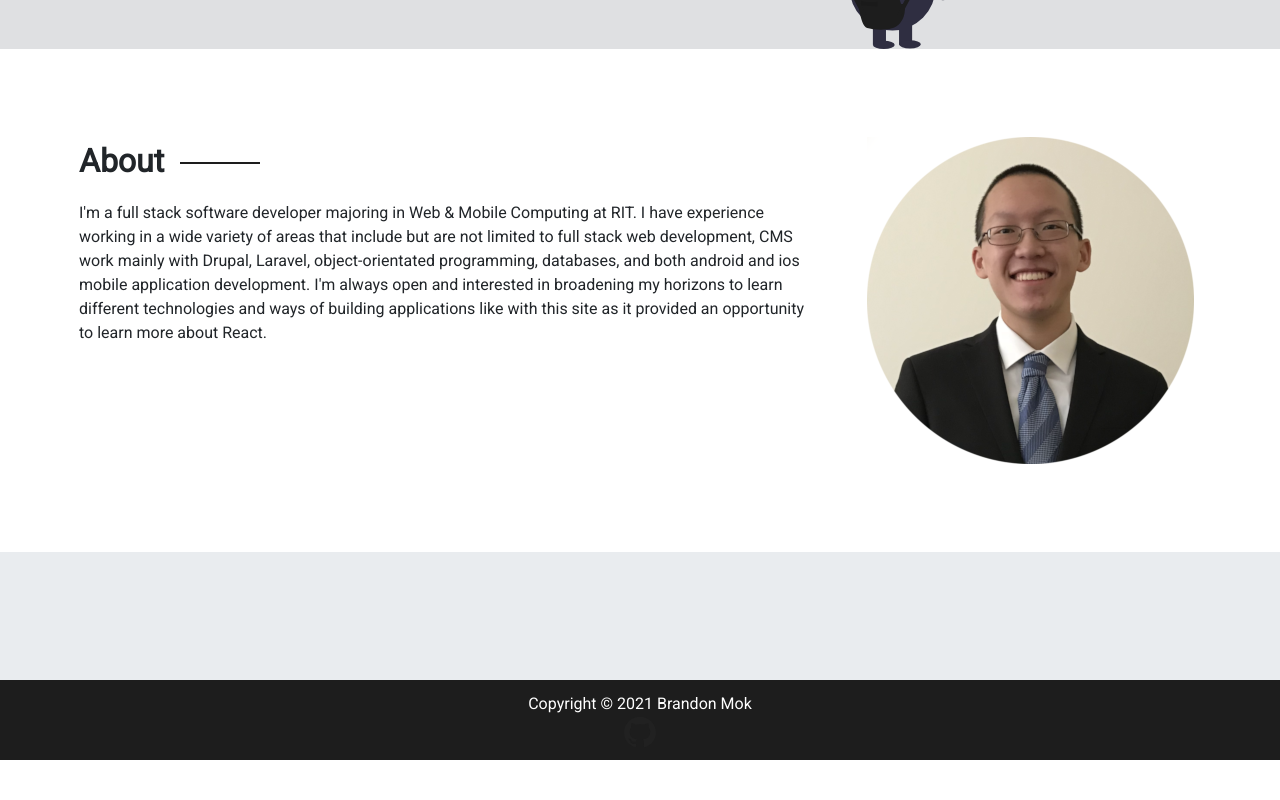
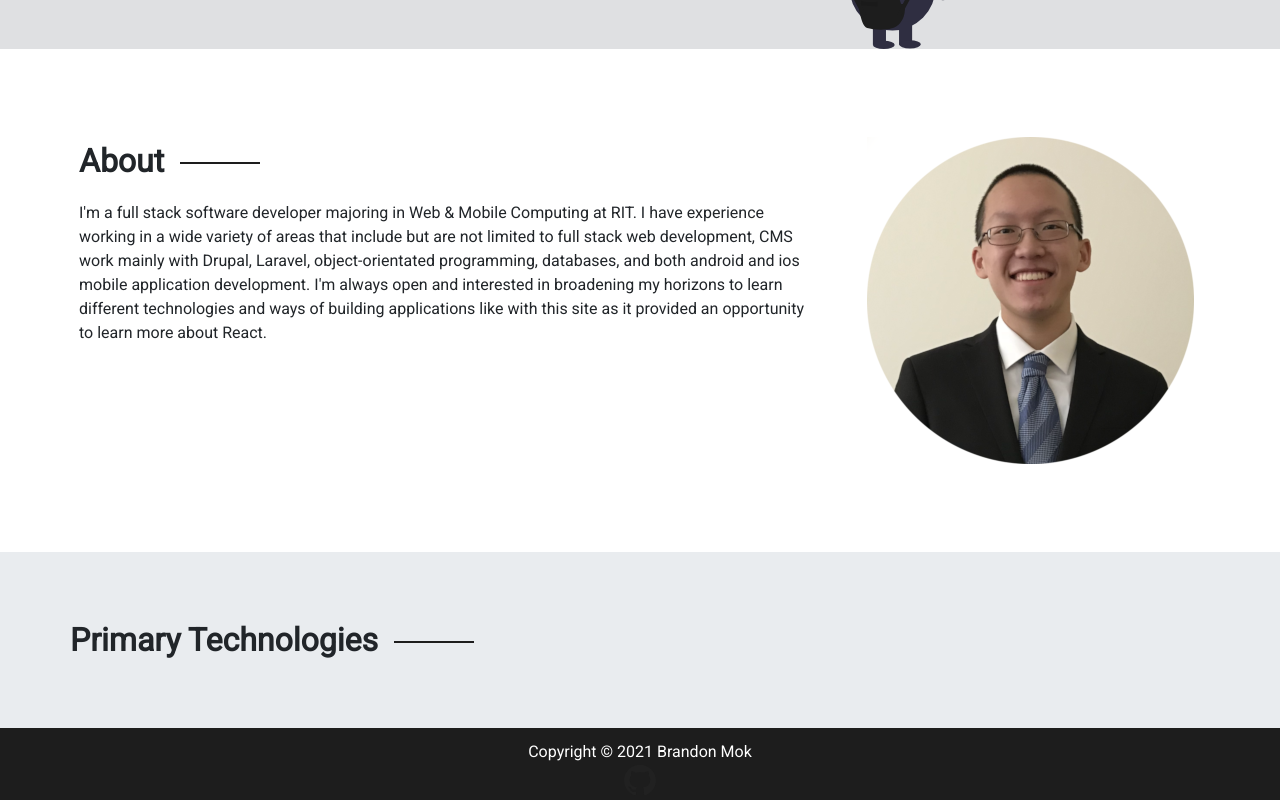
Before and after one commit to BrandonMok/react-personal-website, a React (Create React App) app: page / in a window 1280 px wide. Shown: the part 527-1327 px from the top of the page. Before the commit the page ends 1287 px from the top, so only its background shows below. Built offline with nearby package versions, Linux system fonts and the light colour scheme.

Commit message:
Added more to getting primary tech component styling

```diff
--- a/src/App.scss
+++ b/src/App.scss
@@ -139,10 +139,6 @@ $primary: #1d1d1d; // 1c1d25
   padding: 4em 2em;
   overflow: hidden;
 
-  &__text {
-    margin-top: 1em;
-  }
-
   &__title__content {
     &__title {
       display: inline-block;
@@ -163,17 +159,23 @@ $primary: #1d1d1d; // 1c1d25
     }
   }
 
+  &__text {
+    margin-top: 1em;
+  }
+
   &__img__div {
     display: none;
   }
 }
 
+
 /** Primary Technologies **/
 .primary-tech {
   background-color: #e9ecef;
   padding: 4em 2em;
+  overflow: hidden;
 
-  &__title-content {
+  &__top {
     &__title {
       display: inline-block;
       font-size: 2rem;
@@ -184,7 +186,6 @@ $primary: #1d1d1d; // 1c1d25
       margin-left: 1em;
       display: inline-block;
       position: relative;
-      top: 50%;
       content: "";
       margin-bottom: .5em;
       width: 5em;
@@ -263,4 +264,8 @@ $primary: #1d1d1d; // 1c1d25
       align-items: center;
     }
   }
+
+  .primary-tech {
+    padding: 4em 0;
+  }
 }
--- a/src/components/primarytechnologies.js
+++ b/src/components/primarytechnologies.js
@@ -5,15 +5,18 @@ class PrimaryTechnologies extends React.Component {
     render() {
         return (
             <div className="primary-tech">
-                {/* <div className="d-flex">
+                <div className="container">
                     <div className="row">
-                        <div className="primary-tech__title-content">
-                            <div className="primary-tech__title-content__title">Primary Technologies</div>
-                            <div className="primary-tech__title-content__line"></div>
+                        <div className="primary-tech__top">
+                            <div className="primary-tech__top__title">Primary Technologies</div>
+                            <div className="primary-tech__top__line"></div>
                         </div>
                     </div>
-                    <div className="row"></div>
-                </div> */}
+                    <div className="row">
+
+
+                    </div>
+                </div>
             </div>
         );
     }
```
